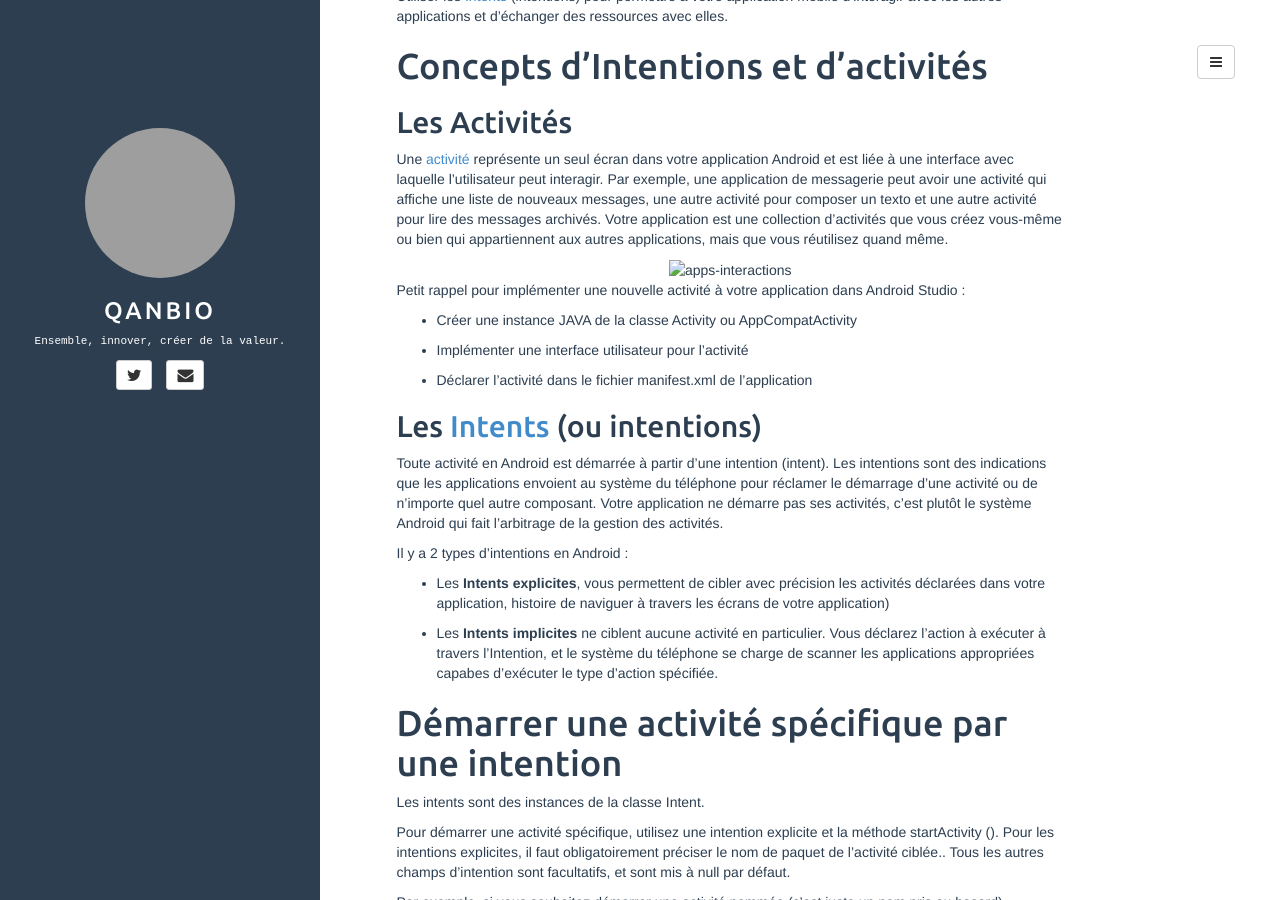
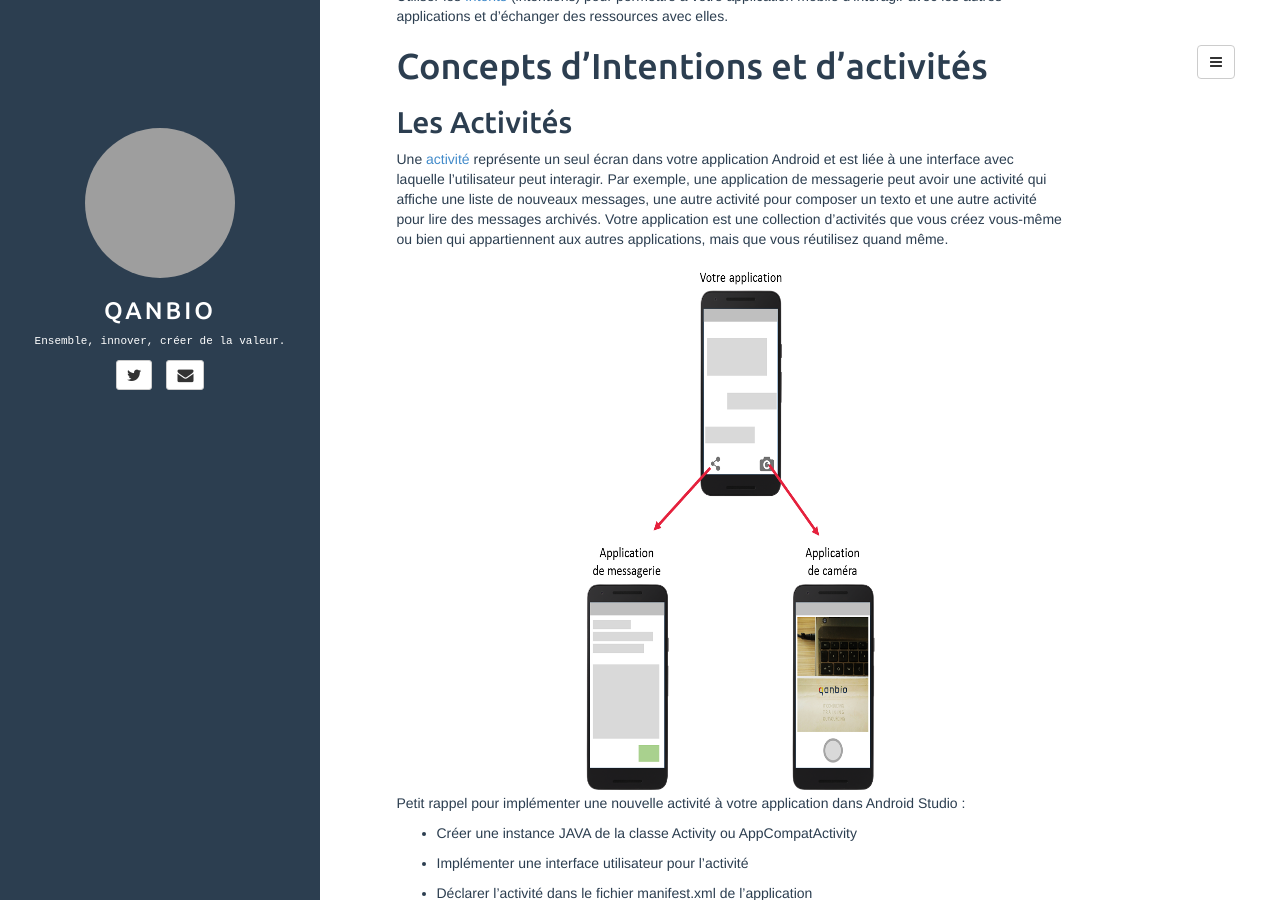
Before and after one commit to qanbio/blog, a Jekyll site: the page built from _posts/2017-11-06-interacting-with-other-apps.md, in a window 1280 px wide and 900 px high, scrolled down 352 px. Built offline with Jekyll 4.4.1, drawn with Linux system fonts in a browser that asks for light colours; comment, search, counter and statistics services are not loaded; grey boxes are pictures that could not be loaded.

Commit message:
illustration interaction entre applications#2

```diff
--- a/_posts/2017-11-06-interacting-with-other-apps.md
+++ b/_posts/2017-11-06-interacting-with-other-apps.md
@@ -22,7 +22,7 @@ Utiliser les [Intents](https://developer.android.com/reference/android/content/I
 Une [activité](https://developer.android.com/reference/android/app/Activity.html) représente un seul écran dans votre application Android et est liée à une interface avec laquelle l'utilisateur peut interagir. Par exemple, une application de messagerie peut avoir une activité qui affiche une liste de nouveaux messages, une autre activité pour composer un texto et une autre activité pour lire des messages archivés. Votre application est une collection d'activités que vous créez vous-même ou bien qui appartiennent aux autres applications, mais que vous réutilisez quand même.
 
 <div align="center">
-<img src="../../../../assets/media/2017-11-06-interacting-with-other-apps/apps-interactions/apps-interactions.png" alt="apps-interactions" height="534" width="300" ALIGN="middle">
+<img src="../../../../assets/media/2017-11-06-interacting-with-other-apps/apps-interactions.png" alt="apps-interactions" height="534" width="300" ALIGN="middle">
 </div>
 
 Petit rappel pour implémenter une nouvelle activité à votre application dans Android Studio :
```
